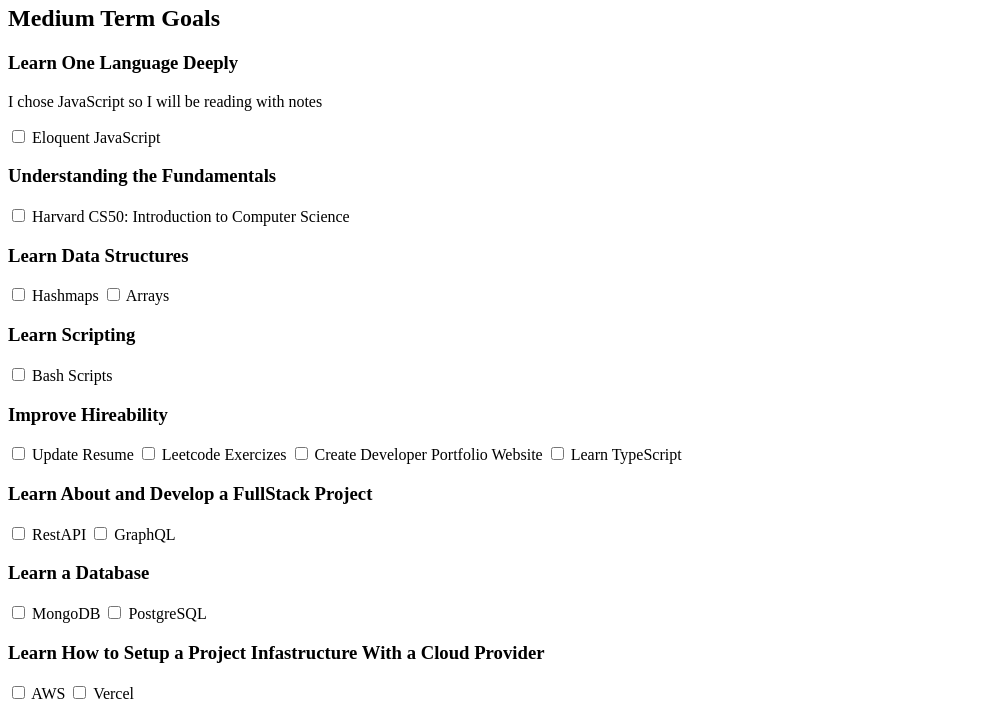
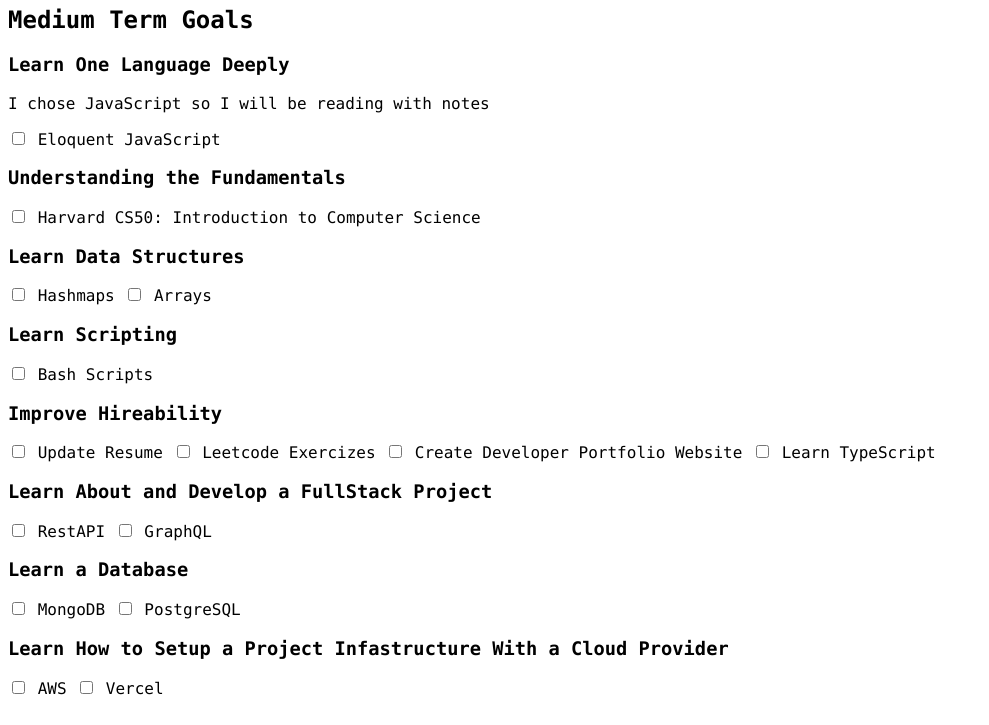
Before and after one commit to Etowww/DBTowJourney, a plain HTML site: page pages/goals.html in a window 1280 px wide. Shown: the part 75-800 px from the top of the page, without its empty margins (0-989 px from the left). Drawn offline with Linux system fonts and the light colour scheme; files that its build step writes are made by us from their sources.

Commit message:
Added a universal font / properly connected the stylesheet

```diff
--- a/pages/goals.html
+++ b/pages/goals.html
@@ -1,68 +1,64 @@
-<!DOCTYPE html>
+<!doctype html>
 <html lang="en">
   <head>
-    <meta charset="UTF-8">
-    <meta name="viewport" content="width=device-width, initial-scale=1.0">
+    <meta charset="UTF-8" />
+    <meta name="viewport" content="width=device-width, initial-scale=1.0" />
     <title>DBTowJourney</title>
-    <link rel="stylesheet" type="text/css" href="styles.css">
+    <link rel="stylesheet" type="text/css" href="/styles.css" />
   </head>
   <body>
     <h1>DBTow Coding Journey</h1>
     <h2>Medium Term Goals</h2>
     <div id="goalsList">
-
       <h3>Learn One Language Deeply</h3>
       <p>I chose JavaScript so I will be reading with notes</p>
-        <input type="checkbox" id="goal1" name="goal1">
+      <input type="checkbox" id="goal1" name="goal1" />
       <label for="goal1">Eloquent JavaScript</label>
 
       <h3>Understanding the Fundamentals</h3>
-        <input type="checkbox" id="goal2" name="goal2">
+      <input type="checkbox" id="goal2" name="goal2" />
       <label for="goal2">Harvard CS50: Introduction to Computer Science</label>
 
       <h3>Learn Data Structures</h3>
-        <input type="checkbox" id="goal3" name="goal3">
+      <input type="checkbox" id="goal3" name="goal3" />
       <label for="goal3">Hashmaps</label>
-        <input type="checkbox" id="goal4" name="goal4">
+      <input type="checkbox" id="goal4" name="goal4" />
       <label for="goal4">Arrays</label>
 
       <h3>Learn Scripting</h3>
-        <input type="checkbox" id="goal5" name="goal5">
+      <input type="checkbox" id="goal5" name="goal5" />
       <label for="goal5">Bash Scripts</label>
 
       <h3>Improve Hireability</h3>
-        <input type="checkbox" id="goal6" name="goal6">
+      <input type="checkbox" id="goal6" name="goal6" />
       <label for="goal6">Update Resume</label>
 
-        <input type="checkbox" id="goal7" name="goal7">
+      <input type="checkbox" id="goal7" name="goal7" />
       <label for="goal7">Leetcode Exercizes</label>
 
-        <input type="checkbox" id="goal8" name="goal8">
+      <input type="checkbox" id="goal8" name="goal8" />
       <label for="goal8">Create Developer Portfolio Website</label>
-        <input type="checkbox" id="goal9" name="goal9">
+      <input type="checkbox" id="goal9" name="goal9" />
       <label for="goal9">Learn TypeScript</label>
 
       <h3>Learn About and Develop a FullStack Project</h3>
-        <input type="checkbox" id="goal10" name="goal10">
+      <input type="checkbox" id="goal10" name="goal10" />
       <label for="goal10">RestAPI</label>
 
-        <input type="checkbox" id="goal11" name="goal11">
+      <input type="checkbox" id="goal11" name="goal11" />
       <label for="goal11">GraphQL</label>
 
       <h3>Learn a Database</h3>
-        <input type="checkbox">
+      <input type="checkbox" />
       <label>MongoDB</label>
-        <input type="checkbox">
+      <input type="checkbox" />
       <label>PostgreSQL</label>
 
       <h3>Learn How to Setup a Project Infastructure With a Cloud Provider</h3>
-        <input type="checkbox">
+      <input type="checkbox" />
       <label>AWS</label>
-        <input type="checkbox">
+      <input type="checkbox" />
       <label>Vercel</label>
-
-
-
     </div>
   </body>
 </html>
--- a/styles.css
+++ b/styles.css
@@ -0,0 +1,3 @@
+* {
+    font-family: ui-monospace, SFMono-Regular, "SF Mono", Menlo, Consolas, "Liberation Mono", monospace;
+}
```
Lines whose indentation alone changed are shown as unchanged.
